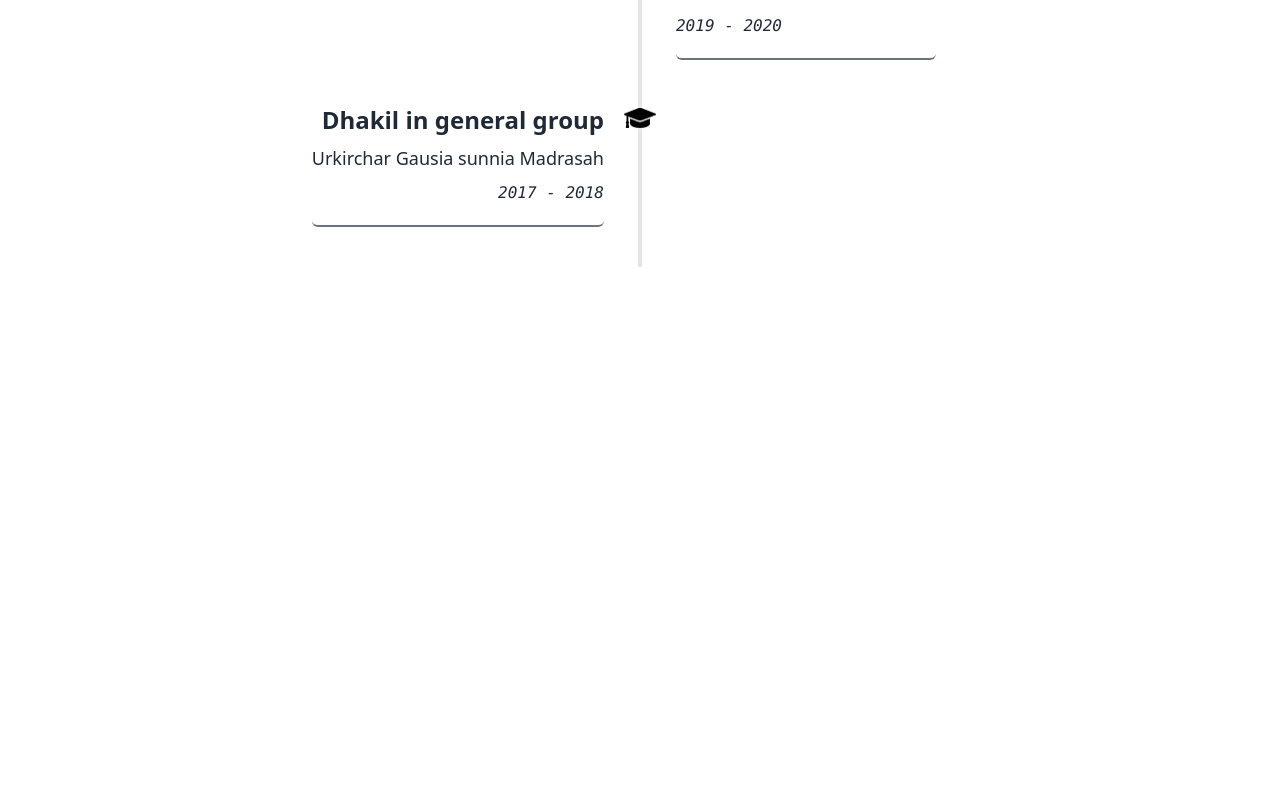
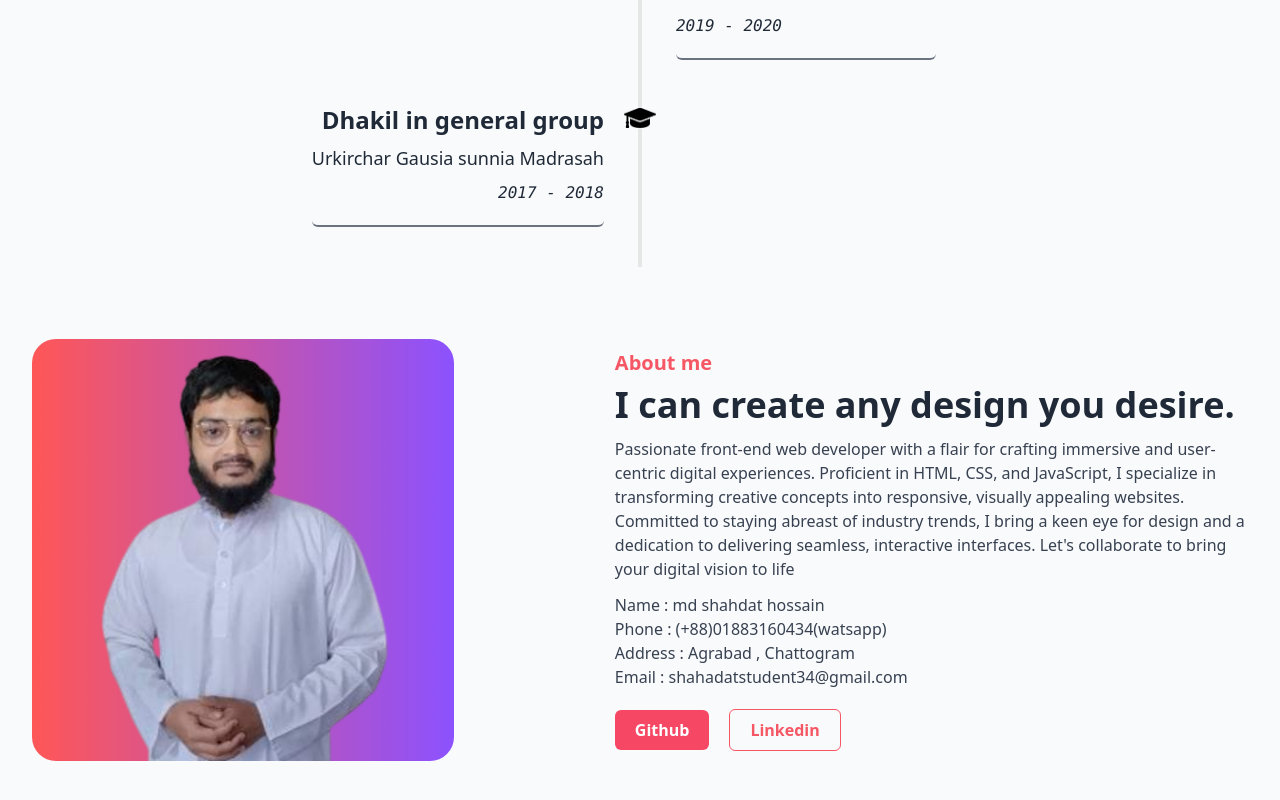
Before and after one commit to Shahadat-BD/My_Portfolio, a React (Vite) app: page / in a window 1280 px wide. Shown: the part 974-1774 px from the top of the page. Before the commit the page ends 1241 px from the top, so only its background shows below. Built offline with nearby package versions, Linux system fonts and the light colour scheme.

Commit message:
about me section added

```diff
--- a/src/Pages/Home/About.jsx
+++ b/src/Pages/Home/About.jsx
@@ -1,13 +1,31 @@
 import React from 'react';
-
+import shahadat from '../../assets/images/shahadat.png'
 const About = () => {
     return (
-        <div className='about'>
-            <h1>Md. Shahadat Hossain</h1>
-            <p>Lorem ipsum dolor, sit amet consectetur adipisicing elit. Obcaecati dignissimos magnam commodi error rerum facere nihil corrupti inventore molestias. Hic corrupti cum non id reprehenderit aspernatur nisi, quas modi expedita.</p>
-            <p>Address : Agrabad , Chattogram</p>
-            <p>Email : shahadatstudent34@gmail.com</p>
+        <div className='py-10' id='about'>
+        <div className='flex lg:flex-row flex-col gap-5 items-center'>
+           <div className='w-4/5'>
+               <img className='w-3/4 rounded-3xl'  src={shahadat} alt="" srcset="" />
+           </div>
+            <div className='w-[90%]'>
+              <div>
+                <h1 className='font-bold text-xl text-[#F65765]'>About me</h1>
+                 <h3 className='text-4xl font-bold my-2'>I can create any design you desire.</h3>
+                <p className='my-3 font-medium text-gray-700'>Passionate front-end web developer with a flair for crafting immersive and user-centric digital experiences. Proficient in HTML, CSS, and JavaScript, I specialize in transforming creative concepts into responsive, visually appealing websites. Committed to staying abreast of industry trends, I bring a keen eye for design and a dedication to delivering seamless, interactive interfaces. Let's collaborate to bring your digital vision to life</p>
+                <div className='font-medium text-gray-700'>
+                    <p>Name : md shahdat hossain</p>
+                    <p>Phone : (+88)01883160434(watsapp)</p>
+                    <p>Address : Agrabad , Chattogram</p>
+                    <p className='mb-5'>Email : shahadatstudent34@gmail.com</p>
+                </div>
+
+                <button className='bg-[#f64765] text-white px-5 py-2 rounded-md font-bold mr-5'><a href="">Github</a></button>
+                <button className='hover:bg-[#f64765]  hover:text-white border border-[#f65765] text-[#f65765] px-5 py-2 rounded-md font-bold '><a href="">Linkedin</a></button>
+
+              </div>
+            </div>
         </div>
+    </div>
     );
 };
 
--- a/src/Pages/Home/Contact.jsx
+++ b/src/Pages/Home/Contact.jsx
@@ -1,10 +1,9 @@
-import React from 'react';
 
 const Contact = () => {
     return (
-        <div>
-            <h1 >contact us section </h1>
-        </div>
+      <div>
+        <h1>this is contact page</h1>
+      </div>
     );
 };
 
--- a/src/Pages/Home/Education.jsx
+++ b/src/Pages/Home/Education.jsx
@@ -2,8 +2,8 @@ import React from 'react';
 import education from '../../assets/images/education.png'
 const Education = () => {
     return (
-        <div className='w-4/5 m-auto' id='education'>
-            <h1 className='text-[#DF5586] font-bold text-3xl text-center my-8'> Education Qualification </h1>
+        <div className='w-4/5 m-auto mb-8' id='education'>
+            <h1 className='text-[#DF5586] font-bold text-3xl text-center py-8'> Education Qualification </h1>
             <ul className="timeline timeline-snap-icon max-md:timeline-compact timeline-vertical">
                 <li>
                     <div className="timeline-middle">
--- a/src/Pages/Home/Home.jsx
+++ b/src/Pages/Home/Home.jsx
@@ -2,14 +2,16 @@ import React from 'react';
 import About from './About';
 import Banner from './Banner/Banner';
 import Education from './Education';
+import Contact from './Contact';
 
 const Home = () => {
     return (
         <div>
             <Banner/>
-            <div className='lg:px-8 px-5'>
+            <div className='lg:px-8 px-5 bg-gray-50'>
                 <Education/>
-                {/* <About/> */}
+                <About/>
+                {/* <Contact/> */}
            </div>
         </div>
     );
```
